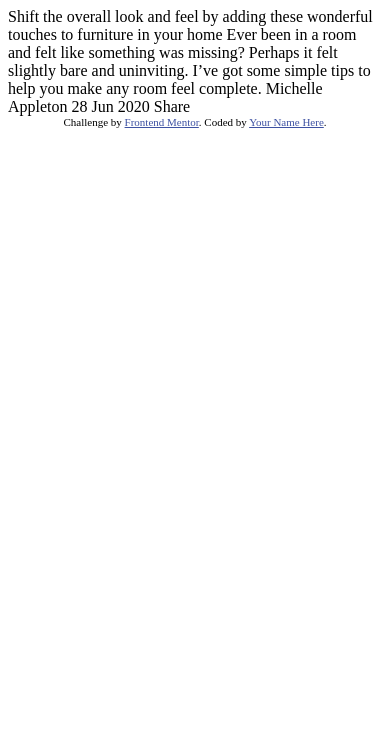
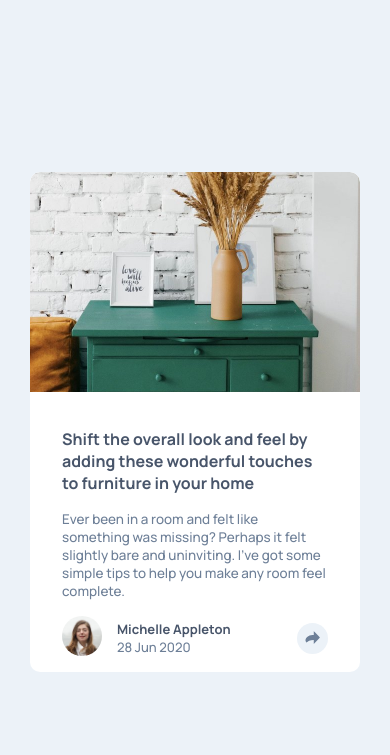
Before and after one commit to Marco90v/article-preview-component-master, a plain HTML site: page index.html in a window 390 px wide. Drawn offline with Linux system fonts and the light colour scheme.

Commit message:
diseño mobil

```diff
--- a/index.html
+++ b/index.html
@@ -7,16 +7,12 @@
   <link rel="icon" type="image/png" sizes="32x32" href="./images/favicon-32x32.png">
 
   <title>Frontend Mentor | Article preview component</title>
-
-  <!-- Feel free to remove these styles or customise in your own stylesheet 👍 -->
-  <style>
-    .attribution { font-size: 11px; text-align: center; }
-    .attribution a { color: hsl(228, 45%, 44%); }
-  </style>
+  <link rel="stylesheet" href="style.css">
 </head>
 <body>
 
-  Shift the overall look and feel by adding these wonderful
+  <main>
+    <!-- Shift the overall look and feel by adding these wonderful
     touches to furniture in your home
 
     Ever been in a room and felt like something was missing? Perhaps
@@ -26,11 +22,57 @@
     Michelle Appleton
     28 Jun 2020
 
-  Share
+    Share -->
 
+    <article>
+      <header>
+        <picture>
+          <img src="./images/drawers.jpg" alt="portada">
+        </picture>
+      </header>
+      <section>
+        <h1>
+          Shift the overall look and feel by adding these wonderful touches to furniture in your home
+        </h1>
+        <p>
+          Ever been in a room and felt like something was missing? Perhaps it felt slightly bare and uninviting. I’ve got some simple tips to help you make any room feel complete.
+        </p>
+      </section>
+      <footer id="articleFooter">
+        <picture>
+          <img src="./images/avatar-michelle.jpg" alt="avatar">
+        </picture>
+        <div>
+          <span class="author">Michelle Appleton</span>
+          <span class="dateTime">28 Jun 2020</span>
+        </div>
+        <!-- <img class="search" src="./images/icon-share.svg" alt="search"> -->
+        <div class="buttomSearch" onclick="compartir()">
+          <svg xmlns="http://www.w3.org/2000/svg" width="15" height="13"><path fill="#6E8098" d="M15 6.495L8.766.014V3.88H7.441C3.33 3.88 0 7.039 0 10.936v2.049l.589-.612C2.59 10.294 5.422 9.11 8.39 9.11h.375v3.867L15 6.495z"/></svg>
+        </div>
+
+        <div class="search">
+          <span>SHARE</span>
+          <div class="icons">
+            <img class="" src="./images/icon-facebook.svg" alt="search">
+            <img class="" src="./images/icon-twitter.svg" alt="search">
+            <img class="" src="./images/icon-pinterest.svg" alt="search">
+          </div>
+          <!-- <img class="searchActive" src="./images/icon-share.svg" alt="search"> -->
+          <!-- <svg xmlns="http://www.w3.org/2000/svg" width="15" height="13"><path fill="#6E8098" d="M15 6.495L8.766.014V3.88H7.441C3.33 3.88 0 7.039 0 10.936v2.049l.589-.612C2.59 10.294 5.422 9.11 8.39 9.11h.375v3.867L15 6.495z"/></svg> -->
+        </div>
+      </footer>
+    </article>
+  </main>
+
+  <!-- <footer>
     <div class="attribution">
       Challenge by <a href="https://www.frontendmentor.io?ref=challenge" target="_blank">Frontend Mentor</a>.
       Coded by <a href="#">Your Name Here</a>.
     </div>
+  </footer> -->
+
+  <script src="./script.js"></script>
+
 </body>
 </html>
--- /dev/null
+++ b/script.js
@@ -0,0 +1,5 @@
+const articleFooter = document.querySelector("#articleFooter");
+
+function compartir(){
+    articleFooter.classList.toggle("active")
+}
--- /dev/null
+++ b/style.css
@@ -0,0 +1,129 @@
+@import url('https://fonts.googleapis.com/css2?family=Manrope:wght@500;700&display=swap');
+:root{
+    --VeryDarkGrayishBlue: hsl(217, 19%, 35%);
+    --DesaturatedDarkBlue: hsl(214, 17%, 51%);
+    --GrayishBlue: hsl(212, 23%, 69%);
+    --LightGrayishBlue: hsl(210, 46%, 95%);
+}
+*{
+    margin: 0;
+    padding: 0;
+    border: 0;
+}
+body{
+    font-family: 'Manrope', sans-serif;
+    background-color: var(--LightGrayishBlue);
+    font-size: 13px;
+}
+main{
+    display: flex;
+    height: 100vh;
+    justify-content: center;
+    align-items: center;
+}
+article{
+    width: 330px;
+    height: 500px;
+    border-radius: 10px;
+    background-color: white;
+    position: relative;
+    overflow: hidden;
+}
+article header picture img{
+    width: 100%;
+    height: 220px;
+    object-fit: cover;
+    object-position: 0 0%;
+    border-radius: 10px 10px 0 0;
+}
+section{
+    margin: 2rem 2rem 1rem 2rem;
+}
+section h1{
+    color: var(--VeryDarkGrayishBlue);
+    margin-bottom: 1rem;
+    font-size: 16px;
+}
+section p{
+    color: var(--DesaturatedDarkBlue);
+    font-size: .84rem;
+}
+article footer{
+    display: flex;
+    justify-content: space-between;
+    margin-bottom: 1rem;
+    align-items: center;
+}
+article footer picture{
+    margin-left: 2rem;
+}
+article footer picture img{
+    width: 40px;
+    border-radius: 100%;
+}
+article footer div{
+    width: 165px;
+}
+.buttomSearch{
+    display: contents;
+    cursor: pointer;
+}
+svg{
+    margin-right: 2rem;
+    width: 15px;
+    height: 15px;
+    padding: 8px;
+    border-radius: 100%;
+    background-color: var(--LightGrayishBlue);
+    transition: all .5s ease-in;
+    z-index: 2;
+}
+.author{
+    display: block;
+    color: var(--VeryDarkGrayishBlue);
+    font-weight: bold;
+}
+.dateTime{
+    color: var(--DesaturatedDarkBlue);
+}
+.search{
+    background-color: var(--VeryDarkGrayishBlue);
+    width: 100%;
+    height: 60px;
+    position: absolute;
+    bottom: -80px;
+    display: flex;
+    align-items: center;
+    gap: 10px;
+    transition: all .5s ease-in;
+}
+footer.active .search{
+    bottom: 0px;
+}
+.search span{
+    margin-left: 2rem;
+    color: var(--GrayishBlue);
+    letter-spacing: 5px;
+}
+.searchActive{
+    margin-right: 2rem;
+    padding: 8px;
+    background-color: var(--DesaturatedDarkBlue);
+    border-radius: 100%;
+}
+footer.active svg{
+    background-color: var(--DesaturatedDarkBlue);
+}
+footer.active svg path{
+    fill:var(--LightGrayishBlue);
+}
+.icons img{
+    margin-right: 1rem;
+}
+.attribution {
+    font-size: 11px;
+    text-align: center;
+}
+.attribution a {
+    color: hsl(228, 45%, 44%);
+}
```
Lines whose indentation alone changed are shown as unchanged.
